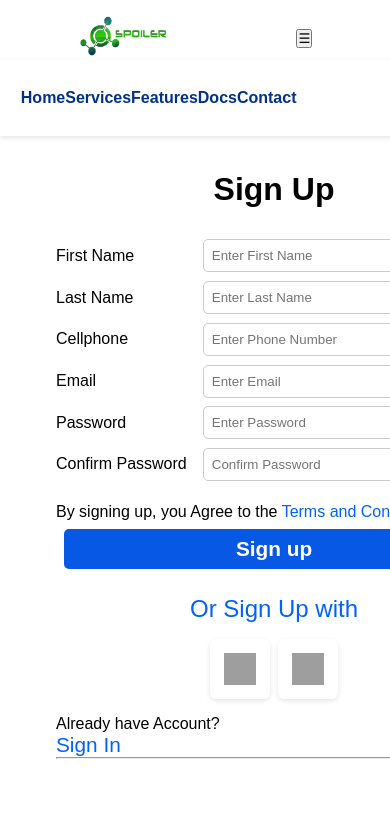
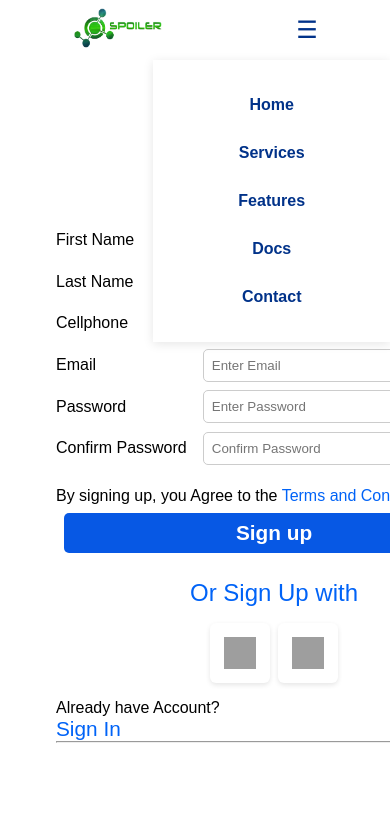
Before and after one commit to MamaboloKhutjo/Accesshub, a plain HTML site: page index.html in a window 390 px wide. Both pictures are taken after a click on the button "Toggle navigation". Shown: the top 838 px of the page. Drawn offline with Linux system fonts and the light colour scheme; grey boxes are pictures that could not be loaded.

Commit message:
worked on the drop down navigation for the mobile

```diff
--- a/Styles.css
+++ b/Styles.css
@@ -17,6 +17,15 @@ header {
     max-height: 2.5em;
     margin-right: 6px;
 
+}
+
+.nav-toggle {
+    display: none; /* Hidden by default, shown on mobile */
+    background: none;
+    border: none;
+    font-size: 1.5rem;
+    color: #013289;
+    cursor: pointer;
 }
 
 .nav-header {
@@ -165,21 +174,21 @@ padding: 0.5rem;
 
 @media (max-width: 992px) {
     header {
-        padding: 1rem; /* Add padding for mobile view */
+        padding: 0.5rem;
     }
 
     .nav-header {
-        display: none; /* Hide navigation by default on small screens */
-        flex-direction: column; /* Stack nav items vertically */
-        width: 100%; /* Full width */
-        position: absolute; /* Position absolutely to overlay */
-        top: 60px; /* Adjust based on your header height */
-        left: 0; /* Align to left */
-        background: white; /* Background for the dropdown */
-        box-shadow: 0 2px 5px rgba(0, 0, 0, 0.1); /* Shadow for dropdown */
+        display: none;
+        flex-direction: column;
+        width: 50%;
+        position: absolute;
+        top: 60px;
+        right: 0;
+        background: white;
+        box-shadow: 0 2px 10px rgba(0, 0, 0, 0.1);
         z-index: 1000; /* Keep it above other elements */
         opacity: 0; /* Initially hidden */
-        transition: opacity 0.3s ease; /* Transition for smoothness */
+        transition: opacity 0.3s ease;
         pointer-events: none; /* Prevent interaction when hidden */
     }
 
@@ -190,16 +199,22 @@ padding: 0.5rem;
     }
 
     .nav-toggle {
-        display: block; /* Show the toggle button on small screens */
+        display: block;
+    }
+
+    .nav-header ul {
+        flex-direction: column;
+        padding: 0;
+        width: 100%;
     }
 
     .nav-header li {
-        margin: 0.5rem 0; /* Space between items when stacked */
+        margin: 0;
     }
 
     .nav-header a {
-        text-align: center; /* Center text in dropdown */
-        display: block; /* Block display for full-width clickable area */
-        width: 100%; /* Full width for mobile items */
+        text-align: left;
+        display: block;
+        padding: 15px;
     }
 }
--- a/index.html
+++ b/index.html
@@ -130,16 +130,9 @@
                     <a href="#">Sign In</a>
                 </div>
 
-
                 <hr>
-
             </form>
-
-
-
         </div>
-
-        <script src="script.js"></script> <!-- Link your JavaScript file -->
 
         <div class="container" id="Signup">
             <h1 class="form-title">
@@ -190,10 +183,11 @@
                 </div>
 
         </div>
+
     </main>
 
 
-
+<script src="script.js"></script>
 </body>
 
 </html>
--- a/script.js
+++ b/script.js
@@ -2,5 +2,5 @@ const navToggle = document.querySelector('.nav-toggle');
 const navHeader = document.querySelector('.nav-header');
 
 navToggle.addEventListener('click', () => {
-    navHeader.classList.toggle('active'); // Toggle the active class
+    navHeader.classList.toggle('active');
 });
```
